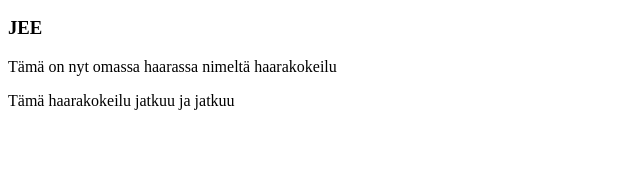
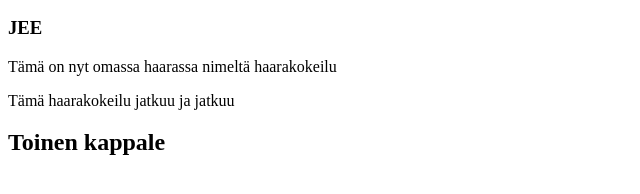
Before and after one commit to PasilanPrinssi/versionhallintakoodareille17.5, a plain HTML site: page index.html in a window 1280 px wide. Shown: the part 110-304 px from the top of the page, without its empty margins (0-640 px from the left). Drawn offline with Linux system fonts and the light colour scheme.

Commit message:
lisätty toinen kappale

```diff
--- a/index.html
+++ b/index.html
@@ -16,6 +16,8 @@
     <p></p>
 
     <p>Tämä haarakokeilu jatkuu ja jatkuu</p>
+
+    <h2>Toinen kappale</h2>
   </head>
   <body></body>
 </html>
```
